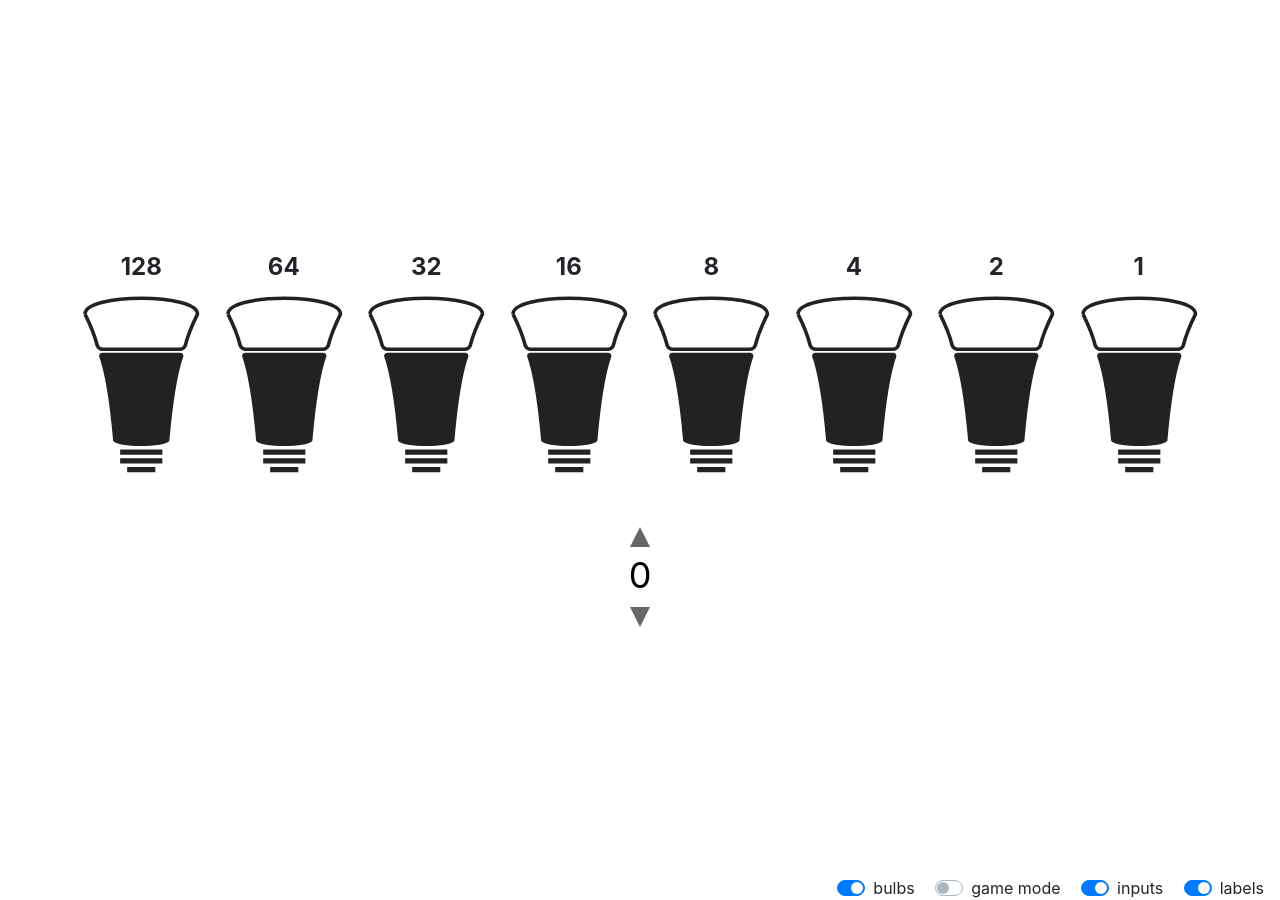
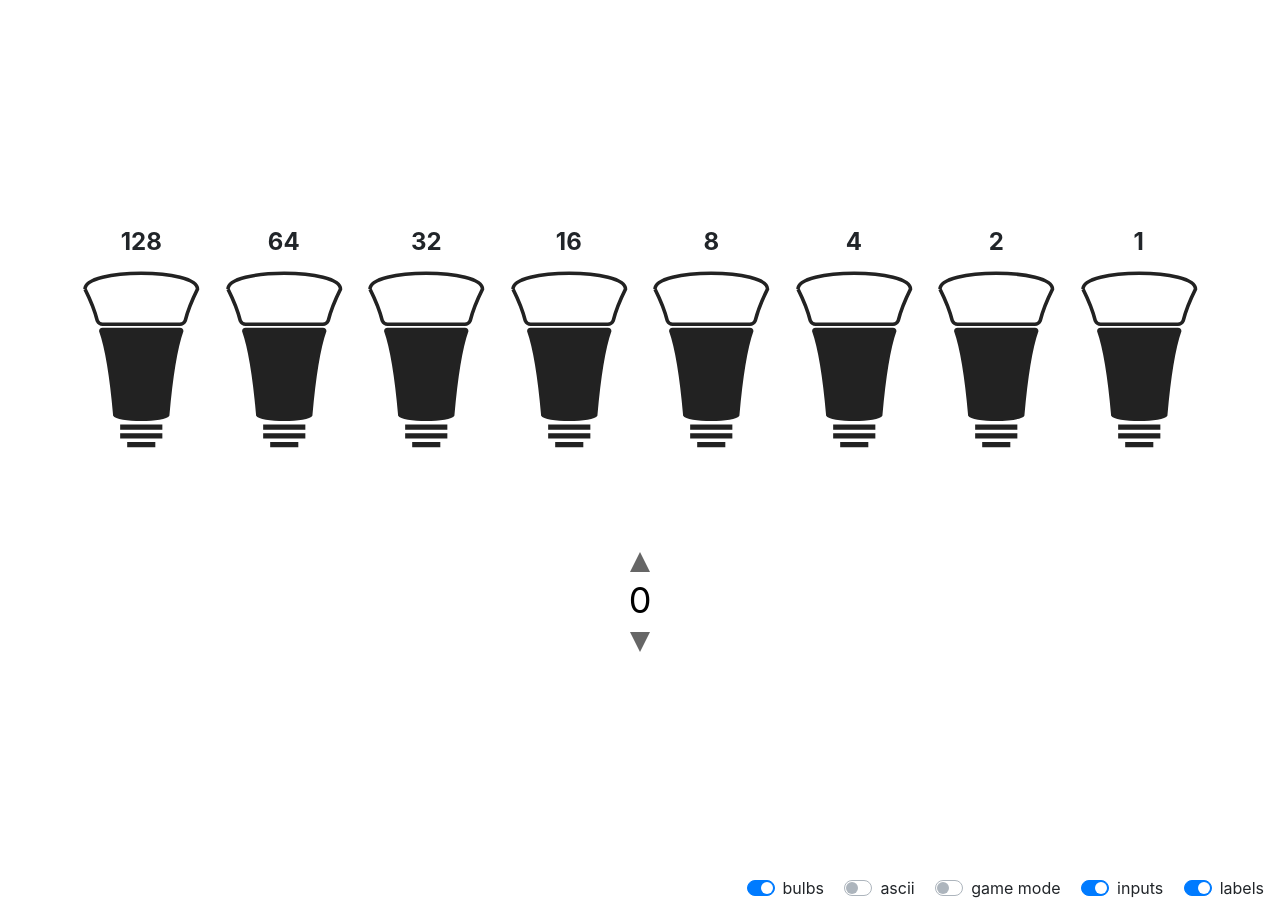
Before and after one commit to ashenm/tools, a Jekyll site: the page built from bulbs.html, in a window 1280 px wide. Built offline with Jekyll 4.4.1, drawn with Linux system fonts in a browser that asks for light colours.

Commit message:
Add ASCII correspondence output

```diff
--- a/bulbs.html
+++ b/bulbs.html
@@ -55,6 +55,13 @@
       -webkit-appearance: none;
     }
 
+    output {
+      margin-top: 1rem;
+      margin-bottom: 1.25rem;
+      font-size: 2.25rem;
+      width: 5ch;
+    }
+
     svg {
       overflow: visible;
     }
@@ -70,9 +77,9 @@
     .bulb {
       fill: #222;
       overflow: visible;
-      margin-bottom: 2.5rem;
       cursor: pointer;
       stroke: none;
+      margin: 0;
     }
 
     .bulb.symbol svg {
@@ -122,6 +129,9 @@
       // aggregate total
       $output = $('#value');
 
+      // facilitate ascii representation
+      $output.$ascii = $('output');
+
       // facilitate direct value input
       $output.on('input', change);
 
@@ -136,6 +146,7 @@
       $('#bulbs').change(function (e) { $('.bulb').toggleClass('symbol'); });
       $('#inputs').change(function (e) { $('.input').attr('disabled', function (i, a) { return !a; }).filter('svg').toggleClass('invisible'); });
       $('#labels').change(function (e) { $('.label').toggleClass('invisible'); });
+      $('#ascii').change(function (e) { $output.$ascii.toggleClass('invisible'); });
 
       // state toggling
       $('.bulb').click(illuminate);
@@ -214,6 +225,7 @@
 
     var change = function (e, i) {
 
+      var ascii;
       var value = +$output.val();
 
       // ensure not NaN
@@ -227,7 +239,9 @@
       }
 
       // add increments
+      // compute ascii correspondence
       value += i || 0;
+      ascii = String.fromCharCode(value);
 
       // ensure value still valid
       if (value < 0 || value > 255) {
@@ -239,6 +253,9 @@
 
       // update value trimming leading zeros
       $output.val(value).trigger('change');
+
+      // update ascii correspondence
+      $output.$ascii.val(ascii.trim() ? ascii : encodeURIComponent(ascii));
 
     };
 
@@ -265,6 +282,9 @@
     {%- endfor -%}
     </div>
     <div>
+      <output class="bg-light rounded-pill invisible">%00</output>
+    </div>
+    <div>
       <svg class="input up mx-auto" xmlns="http://www.w3.org/2000/svg" viewBox="0 0 16 16">
         <path d="M 0 16 L 8 0 L 16 16 Z" />
       </svg>
@@ -276,10 +296,14 @@
       </svg>
     </div>
   </main>
-  <footer class="mx-auto mr-md-0">
+  <footer class="text-center text-xl-right">
     <div class="custom-control custom-control-inline custom-switch">
       <input id="bulbs" class="custom-control-input" type="checkbox" checked="checked" />
       <label for="bulbs" class="custom-control-label">bulbs</label>
+    </div>
+    <div class="custom-control custom-control-inline custom-switch">
+      <input id="ascii" class="custom-control-input" type="checkbox" />
+      <label for="ascii" class="custom-control-label">ascii</label>
     </div>
     <div class="custom-control custom-control-inline custom-switch">
       <input id="fixture" class="custom-control-input" type="checkbox" />
```
